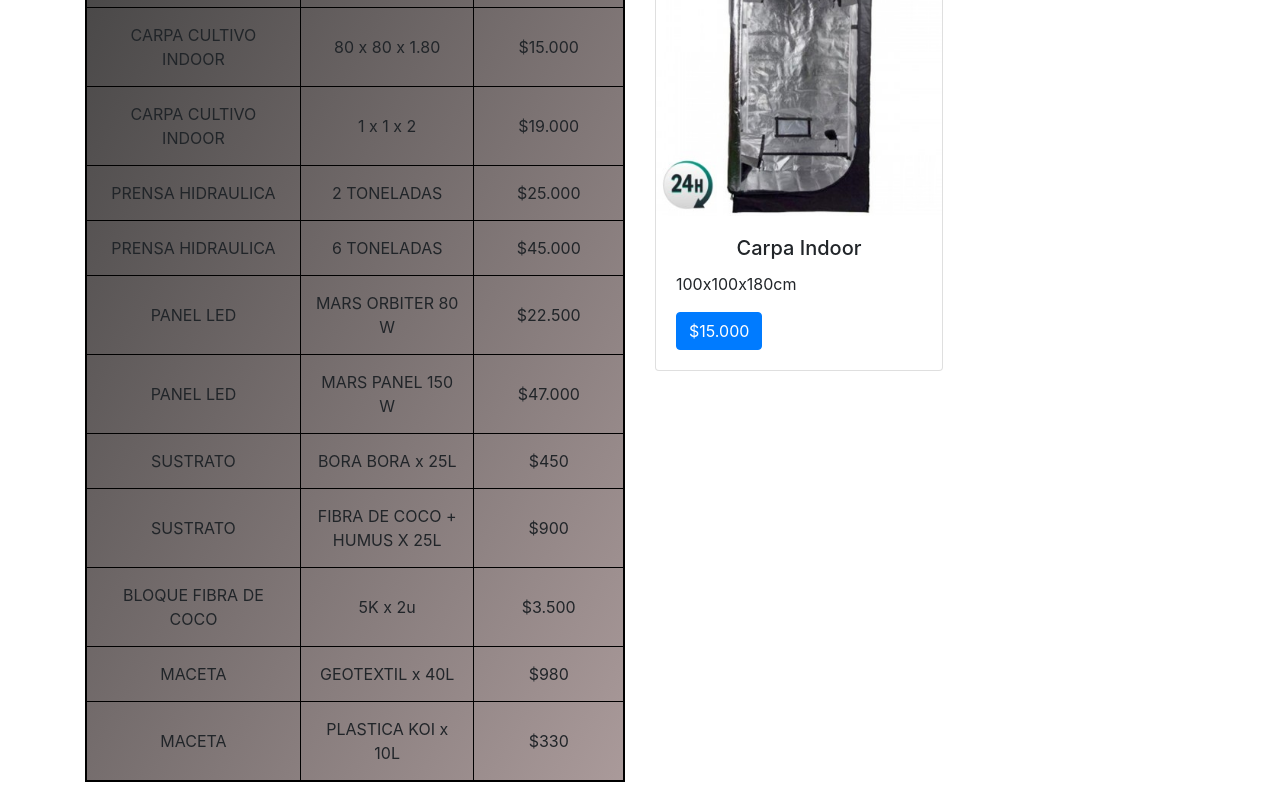
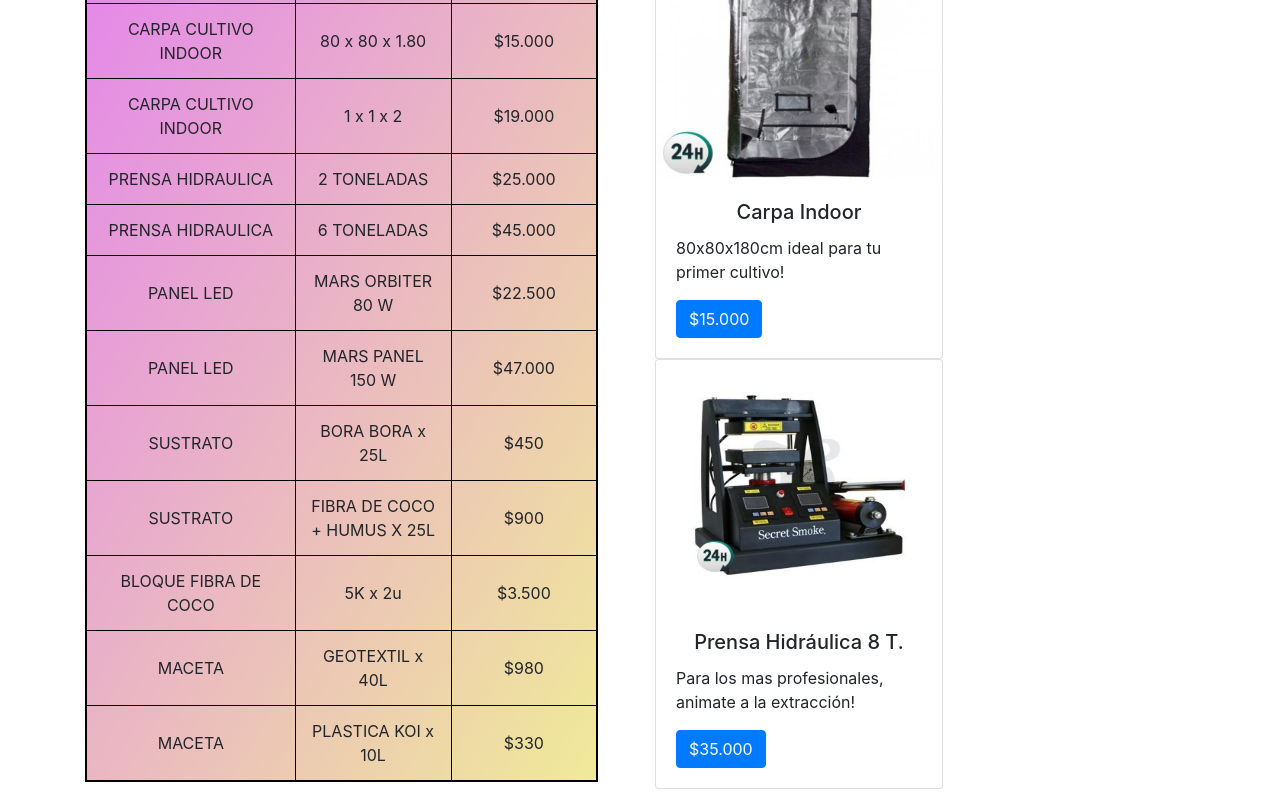
Before and after one commit to totilobato/BoraBoraGrow, a website: page carpas.html in a window 1280 px wide. Shown: the part 190-993 px from the top of the page. Drawn offline with nearby package versions, Linux system fonts and the light colour scheme.

Commit message:
agregando aos

```diff
--- a/carpas.html
+++ b/carpas.html
@@ -10,6 +10,7 @@
 	<title>Carpas</title>
     <link rel="stylesheet" href="https://cdn.jsdelivr.net/npm/bootstrap@4.6.0/dist/css/bootstrap.min.css" integrity="sha384-B0vP5xmATw1+K9KRQjQERJvTumQW0nPEzvF6L/Z6nronJ3oUOFUFpCjEUQouq2+l" crossorigin="anonymous">
 	<link rel="stylesheet" href="https://use.fontawesome.com/releases/v5.7.0/css/all.css" integrity="sha384-lZN37f5QGtY3VHgisS14W3ExzMWZxybE1SJSEsQp9S+oqd12jhcu+A56Ebc1zFSJ" crossorigin="anonymous">
+    <link href="https://unpkg.com/aos@2.3.1/dist/aos.css" rel="stylesheet">
     <link rel="stylesheet" href="css/style.css">
 </head>
 <body>
@@ -58,10 +59,11 @@
             </div>
         </nav>
             <h1>CARPAS</h1>
+            <section widht="100%">
                 <div class="container">
                     <div class="row">
                     <div class="col-sm">
-                <table class="color-tabla-carpa borde_productos" border="1" cellpadding="15px"
+                        <table class="color-tabla-carpa borde_productos" border="1" data-aos="fade-right" cellpadding="13px"
                         style="border-collapse:collapse">
                             <tr>
                                 <td><h2>PRODUCTO</h2></td>
@@ -127,16 +129,25 @@
                     </div>
                     <div class="col-sm">
                         <div class="card" style="width: 18rem;">
-                    <img src="assets/images/indoor.jpg" class="card-img-top" loading="lazy" alt="indoor">
+                            <img src="assets/images/indoor.jpg" data-aos="fade-left" class="card-img-top" width="100" height="250" alt="indoor">
                             <div class="card-body">
                             <h5 class="card-title">Carpa Indoor</h5>
-                    <p class="card-text">100x100x180cm</p>
+                            <p class="card-text">80x80x180cm ideal para tu primer cultivo!</p>
                             <a href="#" class="btn btn-primary">$15.000</a>
+                            </div>
+                        </div>
+                        <div class="card" style="width: 18rem;">
+                            <img src="assets/images/prensaa.jpg" data-aos="fade-left" class="card-img-top" width="100" height="250" alt="Prensa">
+                            <div class="card-body">
+                            <h5 class="card-title">Prensa Hidráulica 8 T.</h5>
+                            <p class="card-text">Para los mas profesionales, animate a la extracción!</p>
+                            <a href="#" class="btn btn-primary">$35.000</a>
                             </div>
                         </div>
                     </div>
                     </div>
                 </div>
+                </section>
     </header><br>
     <footer>
         <div class="container">
@@ -177,5 +188,9 @@
     </footer>
     <script src="https://code.jquery.com/jquery-3.5.1.slim.min.js" integrity="sha384-DfXdz2htPH0lsSSs5nCTpuj/zy4C+OGpamoFVy38MVBnE+IbbVYUew+OrCXaRkfj" crossorigin="anonymous"></script>
     <script src="https://cdn.jsdelivr.net/npm/bootstrap@4.6.0/dist/js/bootstrap.bundle.min.js" integrity="sha384-Piv4xVNRyMGpqkS2by6br4gNJ7DXjqk09RmUpJ8jgGtD7zP9yug3goQfGII0yAns" crossorigin="anonymous"></script>
+    <script src="https://unpkg.com/aos@2.3.1/dist/aos.js"></script>
+    <script>
+        AOS.init();
+    </script>
 </body>
 </html>
--- a/scss/_colores.scss
+++ b/scss/_colores.scss
@@ -8,7 +8,7 @@ body {
     background: linear-gradient(120deg, #47f8a6, #1fa547); }
 
     .color-tabla-carpa {
-    background: linear-gradient(120deg, #464545, #aa9a9a); }
+    background: linear-gradient(120deg, #e485ec, #f0ea98); }
 
     .color-tabla-ultencillos {
     background: linear-gradient(120deg, #d8d514, #aa850d); }
--- a/scss/estilo.scss
+++ b/scss/estilo.scss
@@ -1,5 +1,6 @@
 
 table {
+    width: 40%;
     border:2px solid black;
     text-align: center;
     margin: left 100%;;
@@ -58,3 +59,6 @@ footer {
 .posicionTablaCannabis {
     width:100%;
 }
+.displayProductos {
+    display:inline;
+}
```
Also changed, not shown: fertilizantes.html (+5 -0 lines), informacion/indoor.html (+5 -0 lines), informacion/plagas.html (+10 -10 lines), informacion/plantas.html (+5 -0 lines), papelillos.html (+5 -0 lines), ultencillos.html (+5 -0 lines), css/style.css. Lines whose indentation alone changed are shown as unchanged.
